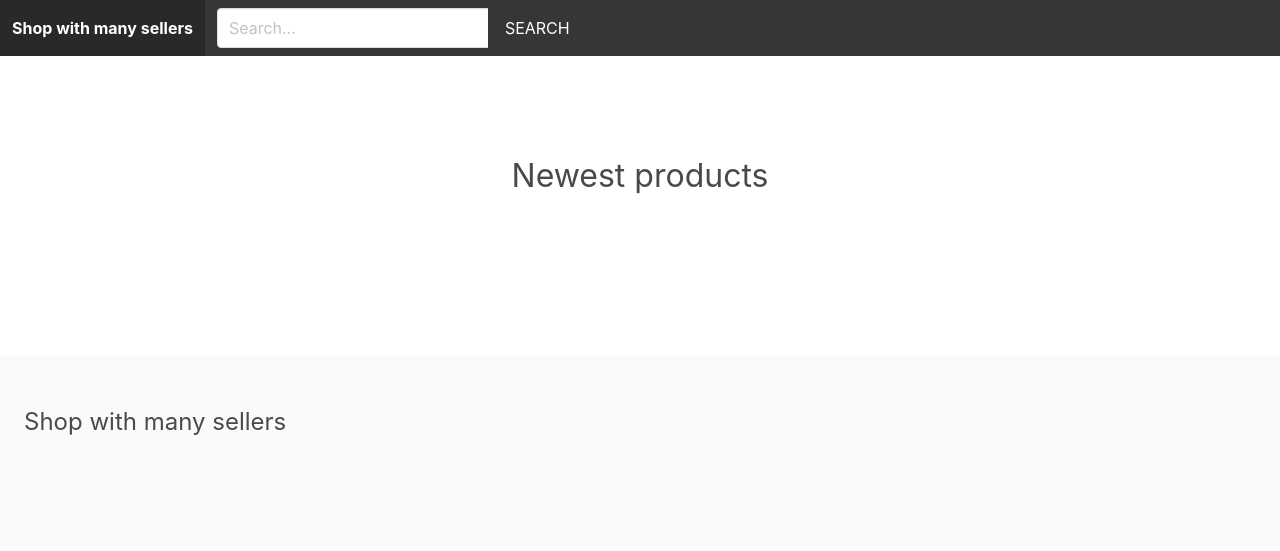
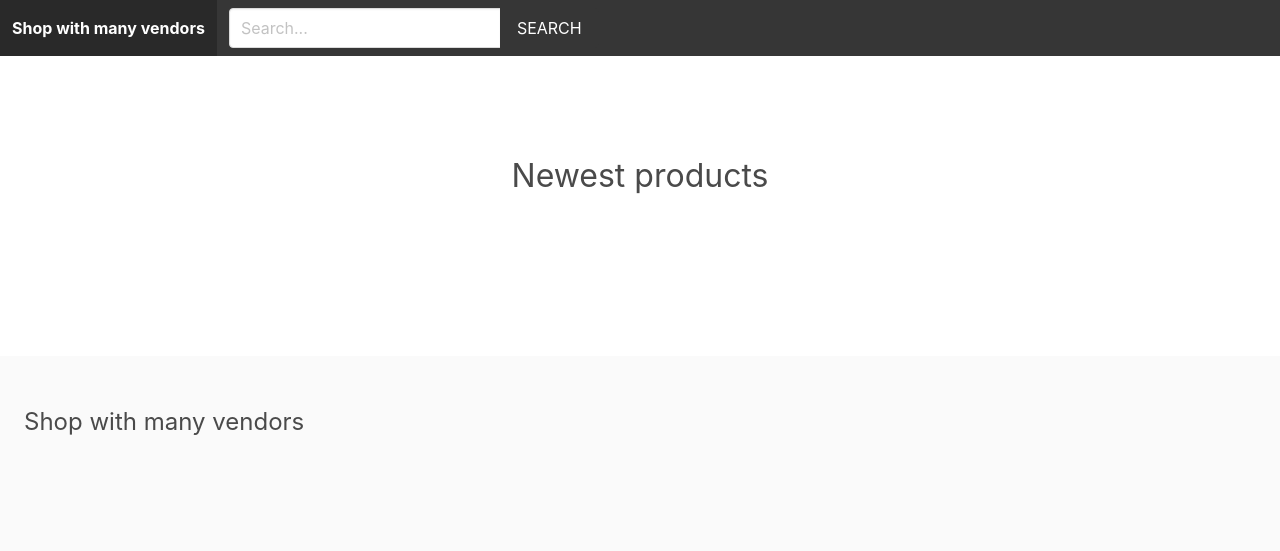
Before and after one commit to turamant/ShopManyVendors, a Django app: page / in a window 1280 px wide. Shown: the top 551 px of the page. Run offline with Django 3.2, Linux system fonts and the light colour scheme.

Commit message:
меняем название магазина на с sellers на vendors

```diff
--- a/apps/core/templates/core/base.html
+++ b/apps/core/templates/core/base.html
@@ -7,7 +7,7 @@
         <meta charset="utf-8">
         <meta name="viewport" content="width=device-width, initial-scale=1">
 
-        <title>{% block title %}{% endblock %}Shop with many sellers</title>
+        <title>{% block title %}{% endblock %}Shop with many vendors</title>
 
         <link rel="stylesheet" href="https://cdn.jsdelivr.net/npm/bulma@0.9.1/css/bulma.min.css">
         <link rel="stylesheet" href="{% static 'styles/main.css' %}">
@@ -18,7 +18,7 @@
     <body>
         <nav class="navbar is-dark">
             <div class="navbar-brand">
-                <a href="/" class="navbar-item"><strong>Shop with many sellers</strong></a>
+                <a href="/" class="navbar-item"><strong>Shop with many vendors</strong></a>
 
                 <a role="button" class="navbar-burger" aria-label="menu" aria-expanded="false" data-target="main-navbar">
                     <span aria-hidden="true"></span>
@@ -53,7 +53,7 @@
         </section>
 
         <footer class="footer">
-            <h3 class="is-size-4 mb-4">Shop with many sellers</h3>
+            <h3 class="is-size-4 mb-4">Shop with many vendors</h3>
 
         </footer>
 
```
Also changed, not shown: 1 other file.
